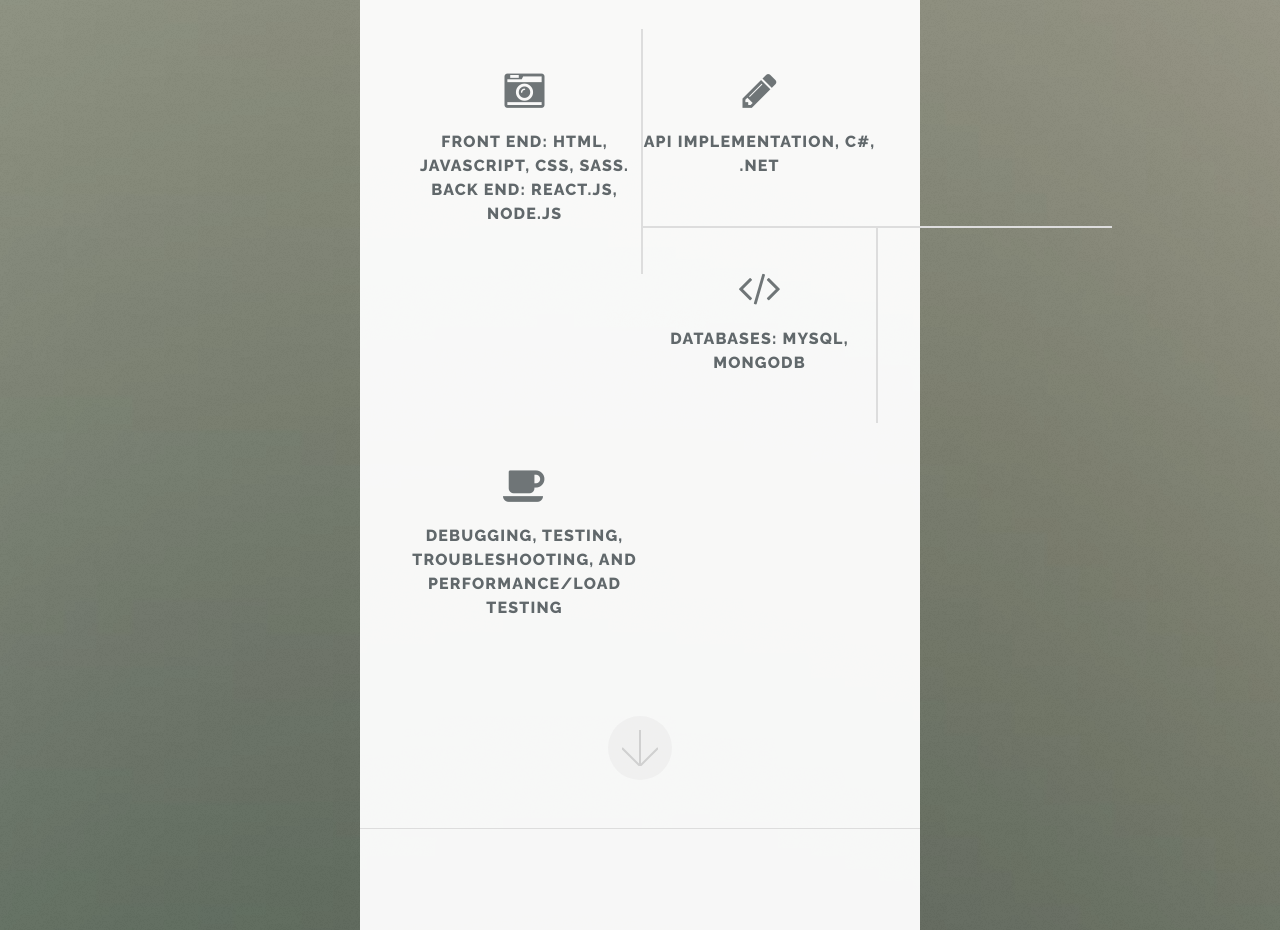
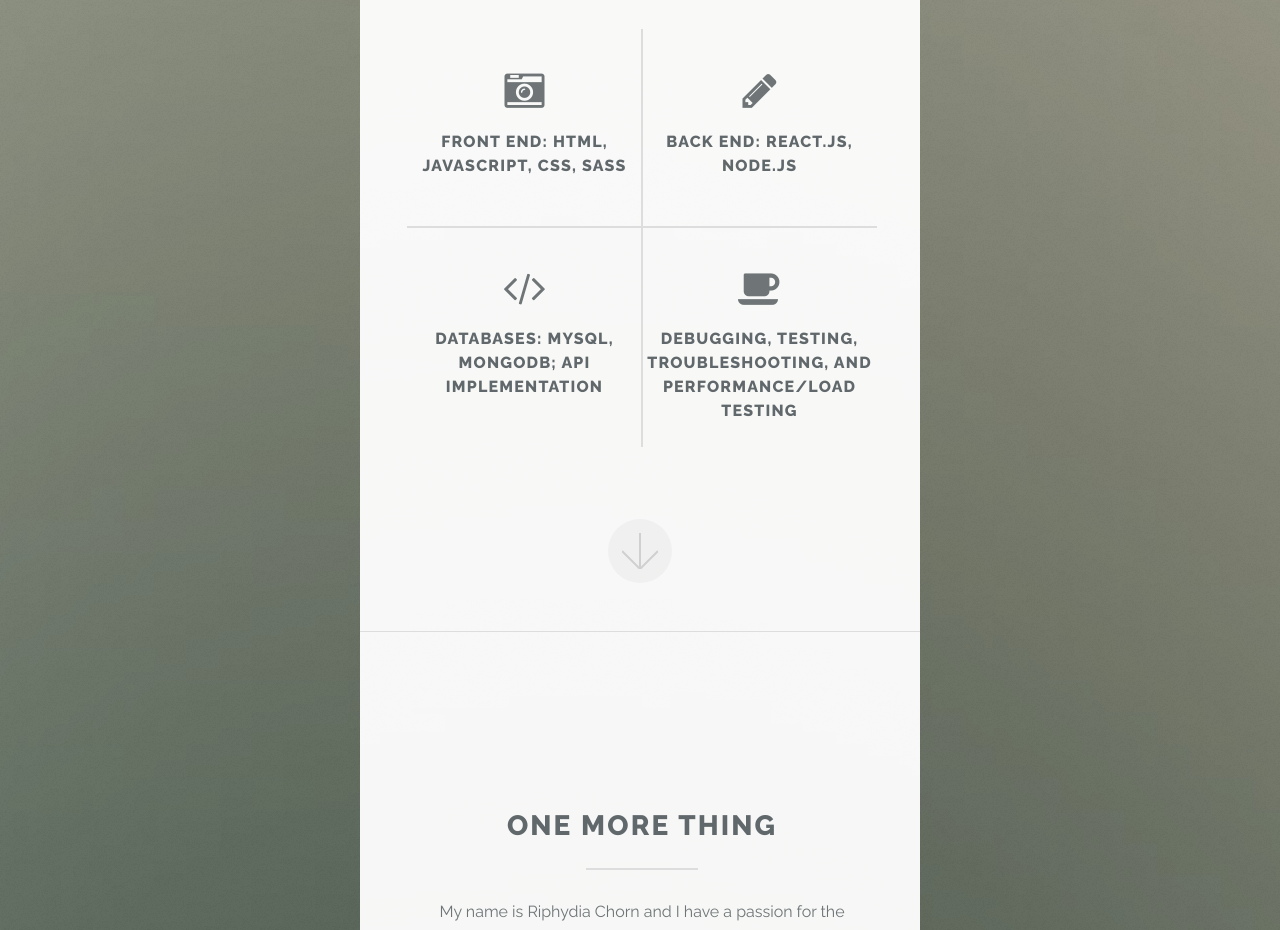
Before and after one commit to rtchorn/Basic-Portfolio, a plain HTML site: page index.html in a window 1280 px wide. Shown: the part 1804-2734 px from the top of the page. Drawn offline with Linux system fonts and the light colour scheme.

Commit message:
additionalchanges 2

```diff
--- a/index.html
+++ b/index.html
@@ -1,9 +1,5 @@
 <!DOCTYPE HTML>
-<!--
-	Highlights by HTML5 UP
-	html5up.net | @n33co
-	Free for personal and commercial use under the CCA 3.0 license (html5up.net/license)
--->
+
 <html>
 	<head>
 		<title>A Portfolio: Riphydia Chorn </title>
@@ -66,15 +62,15 @@
 						<ul class="icons-grid">
 							<li>
 								<span class="icon major fa-camera-retro"></span>
-								<h3>Front End: HTML, Javascript, CSS, Sass. Back End: React.js, Node.js</h3>
+								<h3>Front End: HTML, Javascript, CSS, Sass</h3>
 							</li>
 							<li>
 								<span class="icon major fa-pencil"></span>
-								<h3>API Implementation, C#, .NET</h3>
+								<h3>Back End: React.js, Node.js</h3>
 							</li>
 							<li>
 								<span class="icon major fa-code"></span>
-								<h3>Databases: MySQl, MongoDB</h3>
+								<h3>Databases: MySQl, MongoDB; API Implementation</h3>
 							</li>
 							<li>
 								<span class="icon major fa-coffee"></span>
```
Also changed, not shown: 1 other file.
